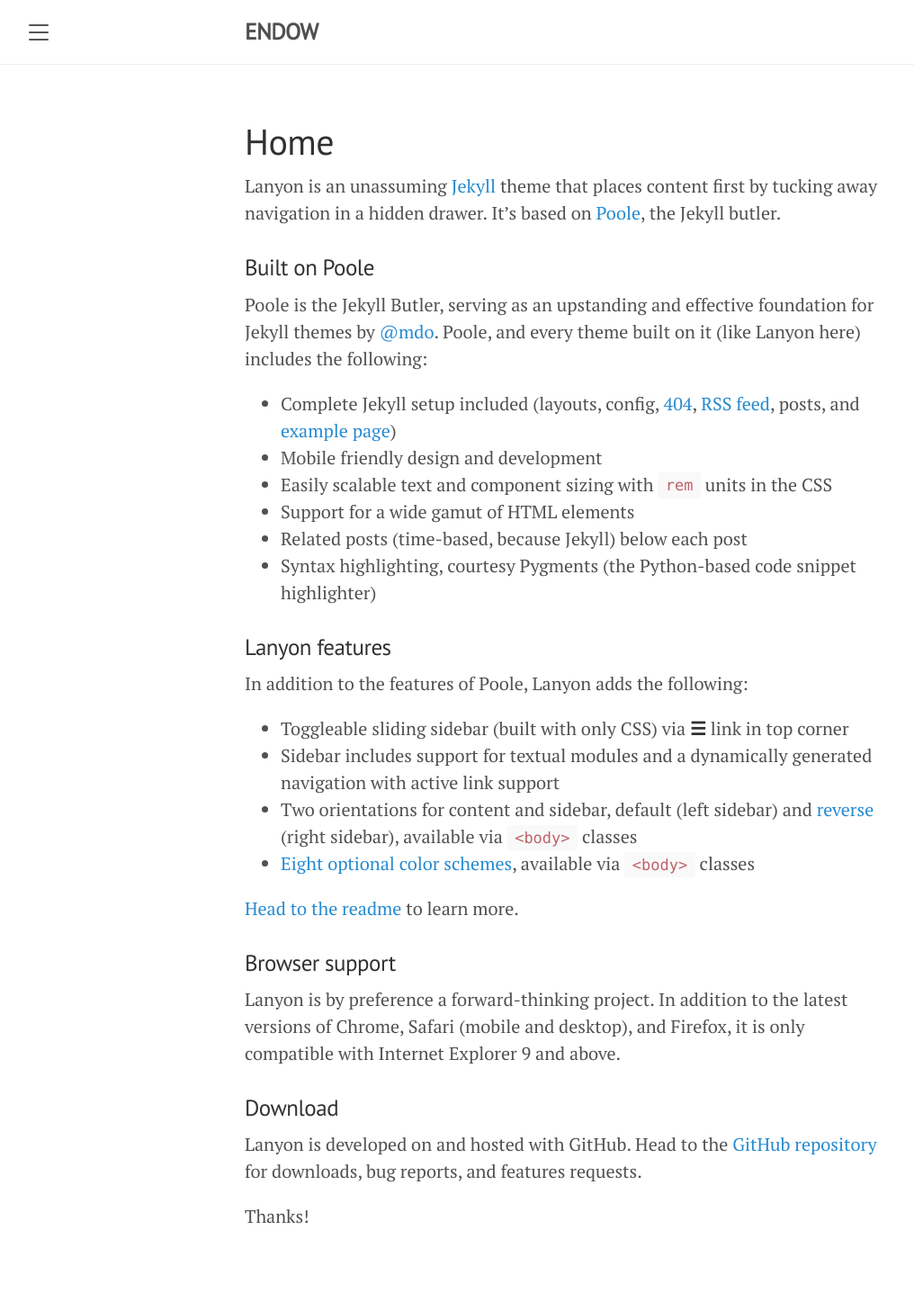
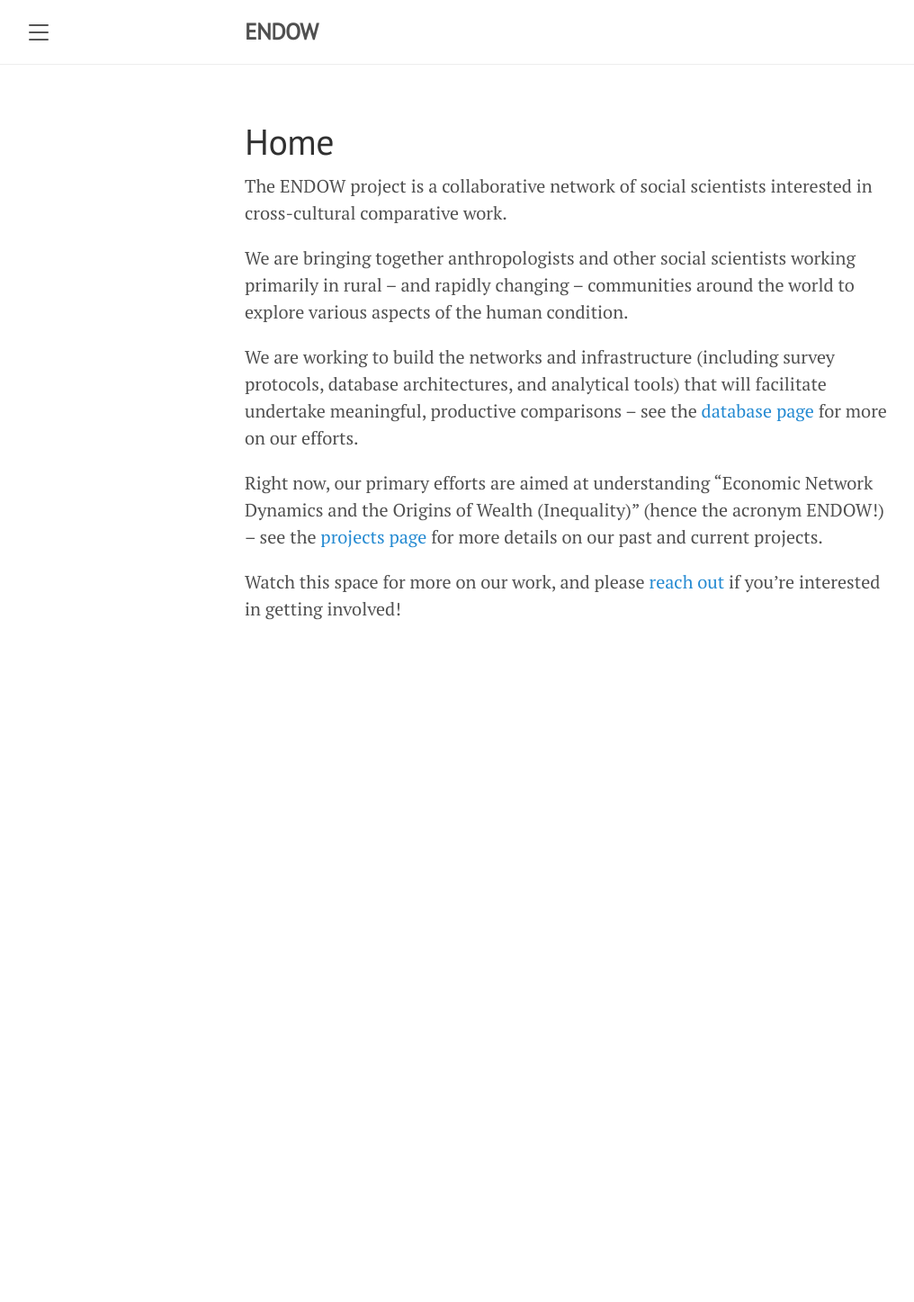
Before and after one commit to endowproject/endowproject.github.io, a Jekyll site: the page built from index.md, in a window 1280 px wide. Shown: the whole page at 90% size, without its empty margins (8-1024 px from the left). Built offline with Jekyll 4.4.1, drawn with Linux system fonts in a browser that asks for light colours; after the commit the page ends 900 px from its top, so only the background shows below that.

Commit message:
updated pages

```diff
--- a/index.md
+++ b/index.md
@@ -4,36 +4,12 @@ title: Home
 ---
 
 
-Lanyon is an unassuming [Jekyll](http://jekyllrb.com) theme that places content first by tucking away navigation in a hidden drawer. It's based on [Poole](http://getpoole.com), the Jekyll butler.
+The ENDOW project is a collaborative network of social scientists interested in cross-cultural comparative work.
 
-### Built on Poole
+We are bringing together anthropologists and other social scientists working primarily in rural – and rapidly changing – communities around the world to explore various aspects of the human condition.
 
-Poole is the Jekyll Butler, serving as an upstanding and effective foundation for Jekyll themes by [@mdo](https://twitter.com/mdo). Poole, and every theme built on it (like Lanyon here) includes the following:
+We are working to build the networks and infrastructure (including survey protocols, database architectures, and analytical tools) that will facilitate undertake meaningful, productive comparisons -- see the [database page](endowproject.github.io/database) for more on our efforts.
 
-* Complete Jekyll setup included (layouts, config, [404](/404), [RSS feed](/atom.xml), posts, and [example page](/about))
-* Mobile friendly design and development
-* Easily scalable text and component sizing with `rem` units in the CSS
-* Support for a wide gamut of HTML elements
-* Related posts (time-based, because Jekyll) below each post
-* Syntax highlighting, courtesy Pygments (the Python-based code snippet highlighter)
+Right now, our primary efforts are aimed at understanding "Economic Network Dynamics and the Origins of Wealth (Inequality)" (hence the acronym ENDOW!) -- see the [projects page](endowproject.github.io/projects) for more details on our past and current projects.
 
-### Lanyon features
-
-In addition to the features of Poole, Lanyon adds the following:
-
-* Toggleable sliding sidebar (built with only CSS) via **☰** link in top corner
-* Sidebar includes support for textual modules and a dynamically generated navigation with active link support
-* Two orientations for content and sidebar, default (left sidebar) and [reverse](https://github.com/poole/lanyon#reverse-layout) (right sidebar), available via `<body>` classes
-* [Eight optional color schemes](https://github.com/poole/lanyon#themes), available via `<body>` classes
-
-[Head to the readme](https://github.com/poole/lanyon#readme) to learn more.
-
-### Browser support
-
-Lanyon is by preference a forward-thinking project. In addition to the latest versions of Chrome, Safari (mobile and desktop), and Firefox, it is only compatible with Internet Explorer 9 and above.
-
-### Download
-
-Lanyon is developed on and hosted with GitHub. Head to the <a href="https://github.com/poole/lanyon">GitHub repository</a> for downloads, bug reports, and features requests.
-
-Thanks!
+Watch this space for more on our work, and please [reach out](endowproject@gmail.com) if you're interested in getting involved!
```
Also changed, not shown: about-us.md (+0 -2 lines), data-management.md (added, +8 -0 lines), publications.md (+3 -2 lines).
